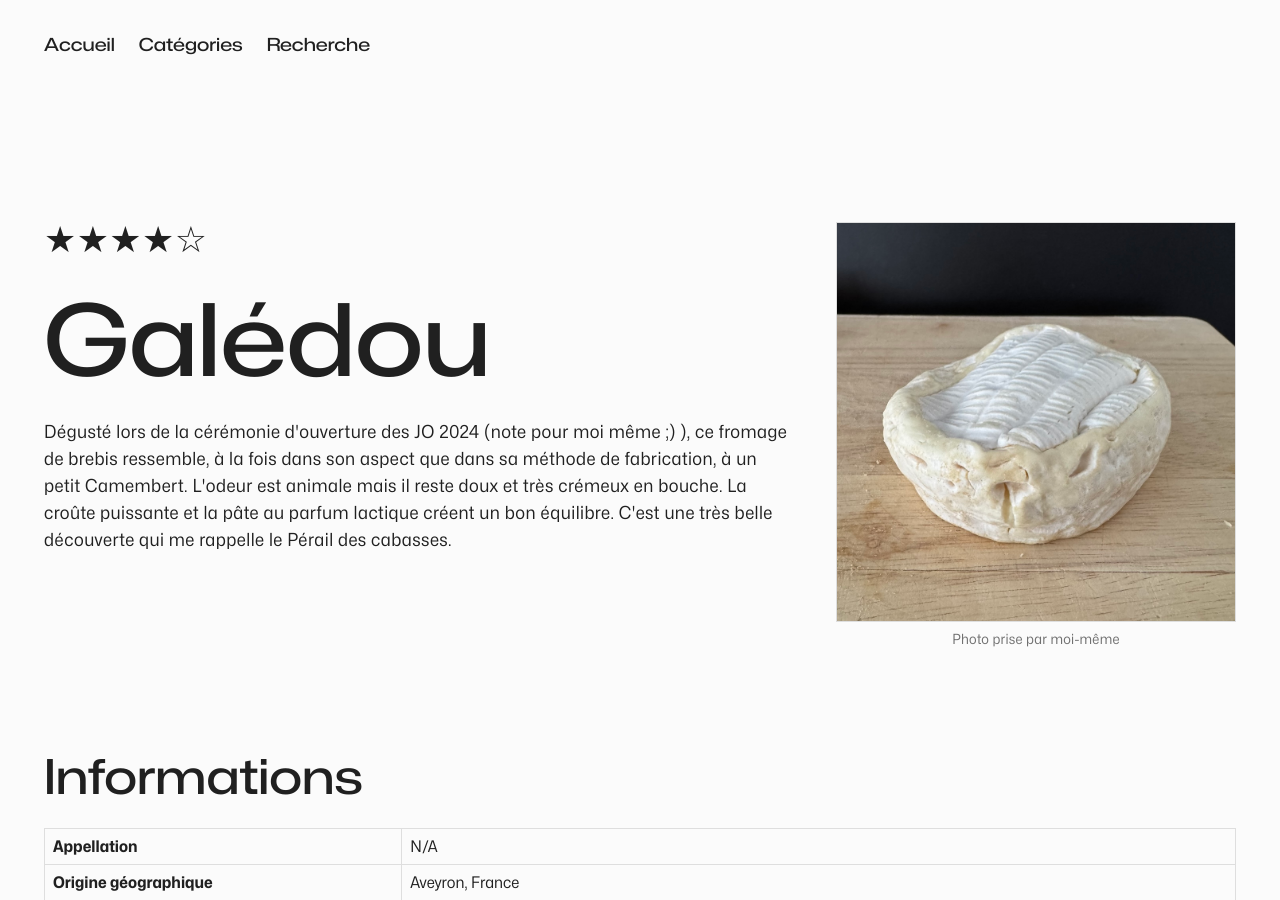
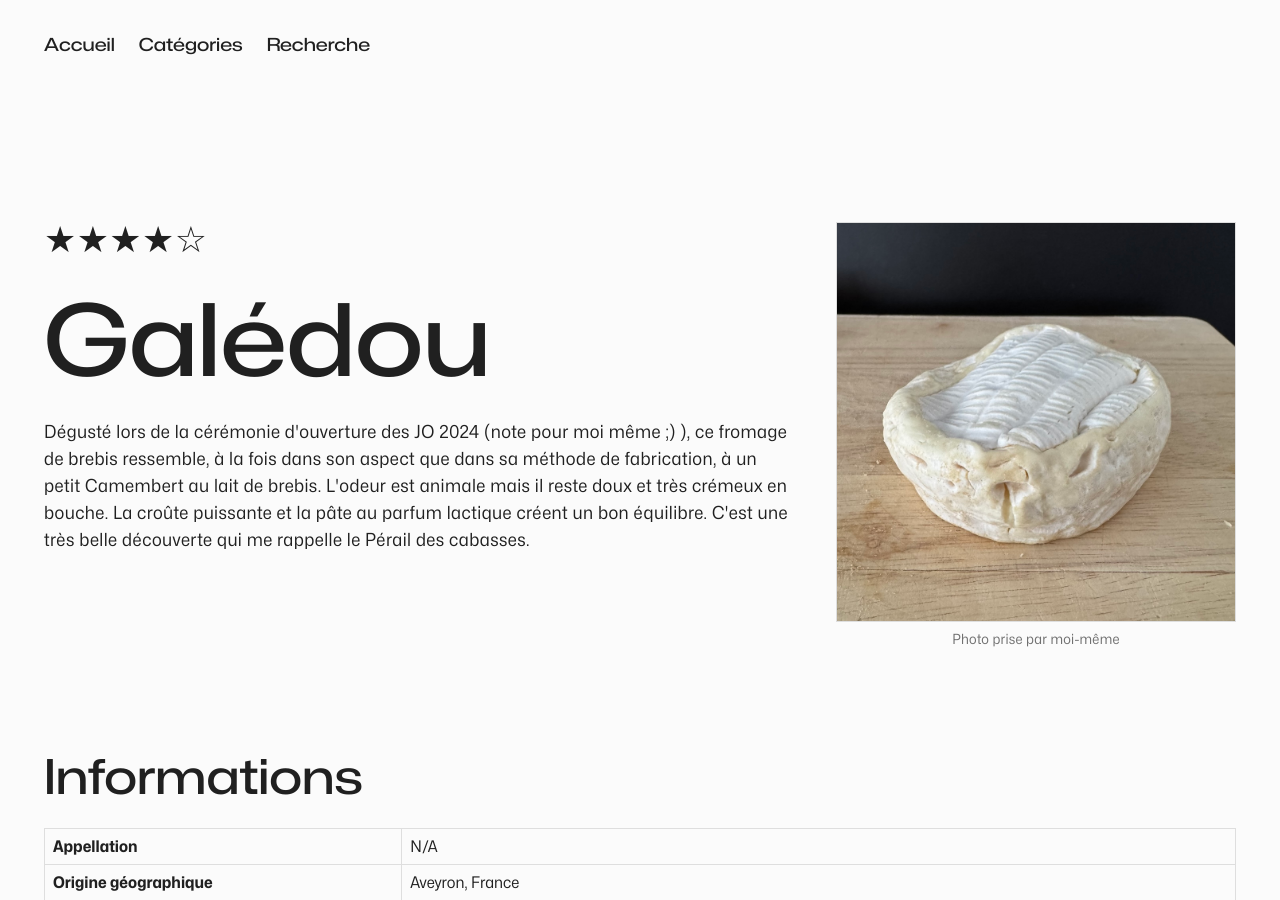
Before and after one commit to timotheejulien/fromages, a Jekyll site: the page built from _posts/2024-07-26-galedou.md, in a window 1280 px wide and 900 px high. Built offline with Jekyll 4.4.1, drawn with Linux system fonts in a browser that asks for light colours; comment, search, counter and statistics services are not loaded.

Commit message:
Update cheese: Galédou

```diff
--- a/_posts/2024-07-26-galedou.md
+++ b/_posts/2024-07-26-galedou.md
@@ -5,7 +5,7 @@ rating-date: "2024-07-26"
 note: "★★★★☆"
 image: /images/posts/galedou.jpg
 image-credit: Photo prise par moi-même
-comment: Dégusté lors de la cérémonie d'ouverture des JO 2024 (note pour moi même ;) ), ce fromage de brebis ressemble, à la fois dans son aspect que dans sa méthode de fabrication, à un petit Camembert. L'odeur est animale mais il reste doux et très crémeux en bouche. La croûte puissante et la pâte au parfum lactique créent un bon équilibre. C'est une très belle découverte qui me rappelle le Pérail des cabasses.
+comment: Dégusté lors de la cérémonie d'ouverture des JO 2024 (note pour moi même ;) ), ce fromage de brebis ressemble, à la fois dans son aspect que dans sa méthode de fabrication, à un petit Camembert au lait de brebis. L'odeur est animale mais il reste doux et très crémeux en bouche. La croûte puissante et la pâte au parfum lactique créent un bon équilibre. C'est une très belle découverte qui me rappelle le Pérail des cabasses.
 tags:
     - Pâte molle
     - Pâte fleurie
```
